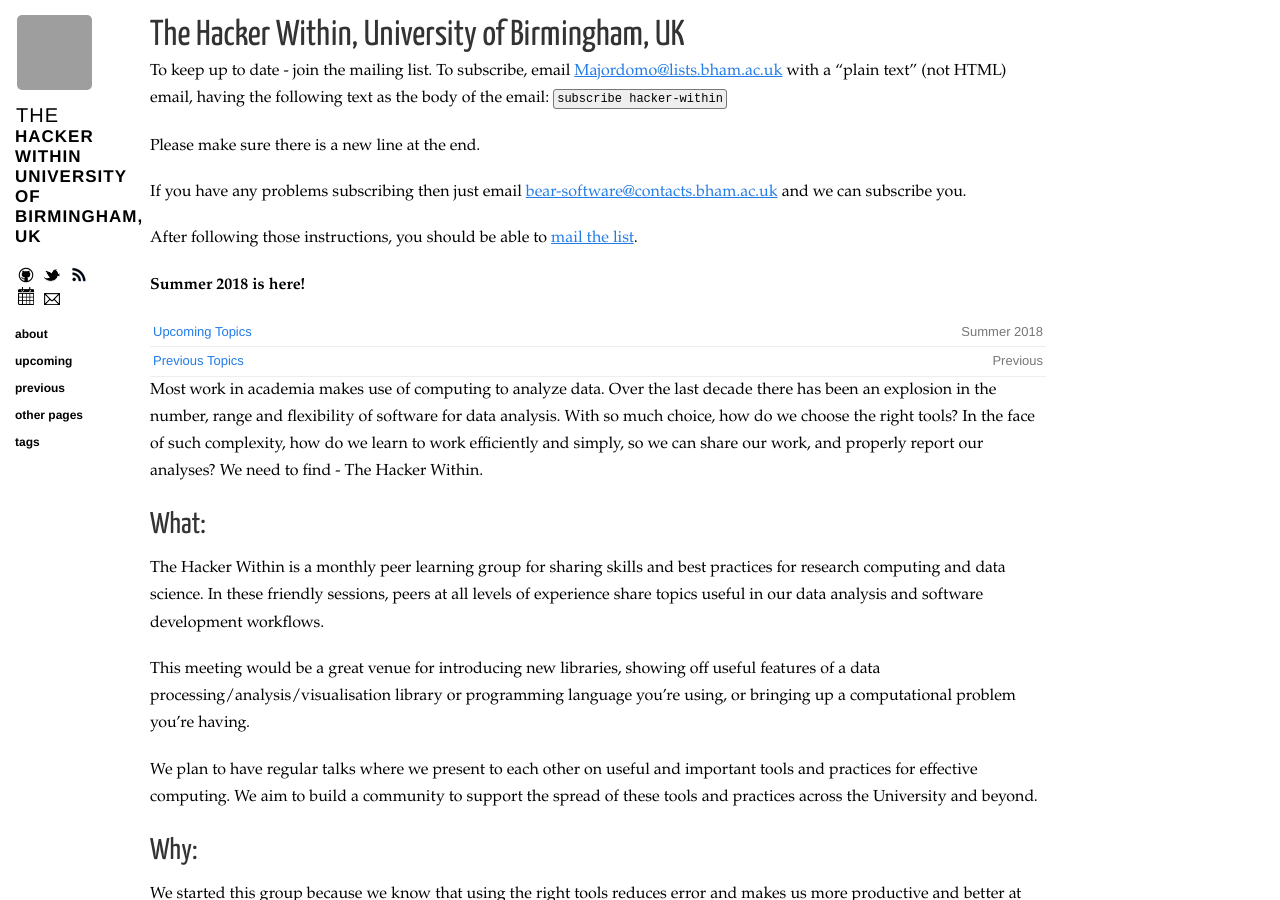
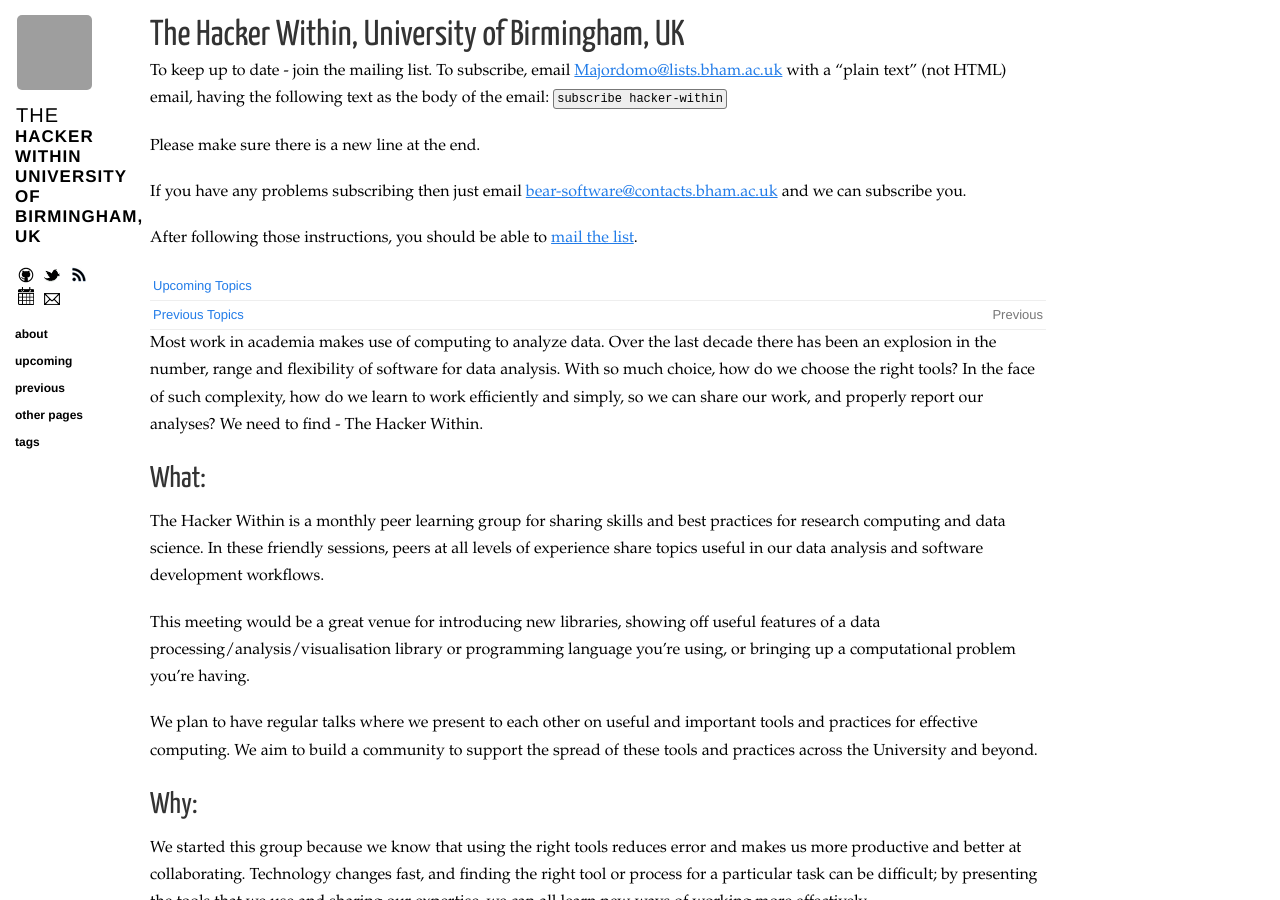
Before and after one commit to thehackerwithin/UoB, a Jekyll site: the page built from index.md, in a window 1280 px wide and 900 px high. Built offline with Jekyll 4.4.1, drawn with Linux system fonts in a browser that asks for light colours; nearby versions of some CDN libraries; comment, search, counter and statistics services are not loaded; grey boxes are pictures that could not be loaded.

Commit message:
Update index.md

```diff
--- a/index.md
+++ b/index.md
@@ -22,11 +22,10 @@
 After following those instructions, you should be able to [mail the
 list](mailto:hacker-within@lists.bham.ac.uk).
 
-<b>Summer 2018 is here!</b>
 
 <ul class="listing">
 <li>
-<span>Summer 2018</span><a href="{{ site.url }}/upcoming.html">Upcoming Topics</a>
+<a href="{{ site.url }}/upcoming.html">Upcoming Topics</a>
 </li>
   {% assign upcoming = site.posts | where: "category" , "upcoming" %}
   {% for post in upcoming reversed %}
```
